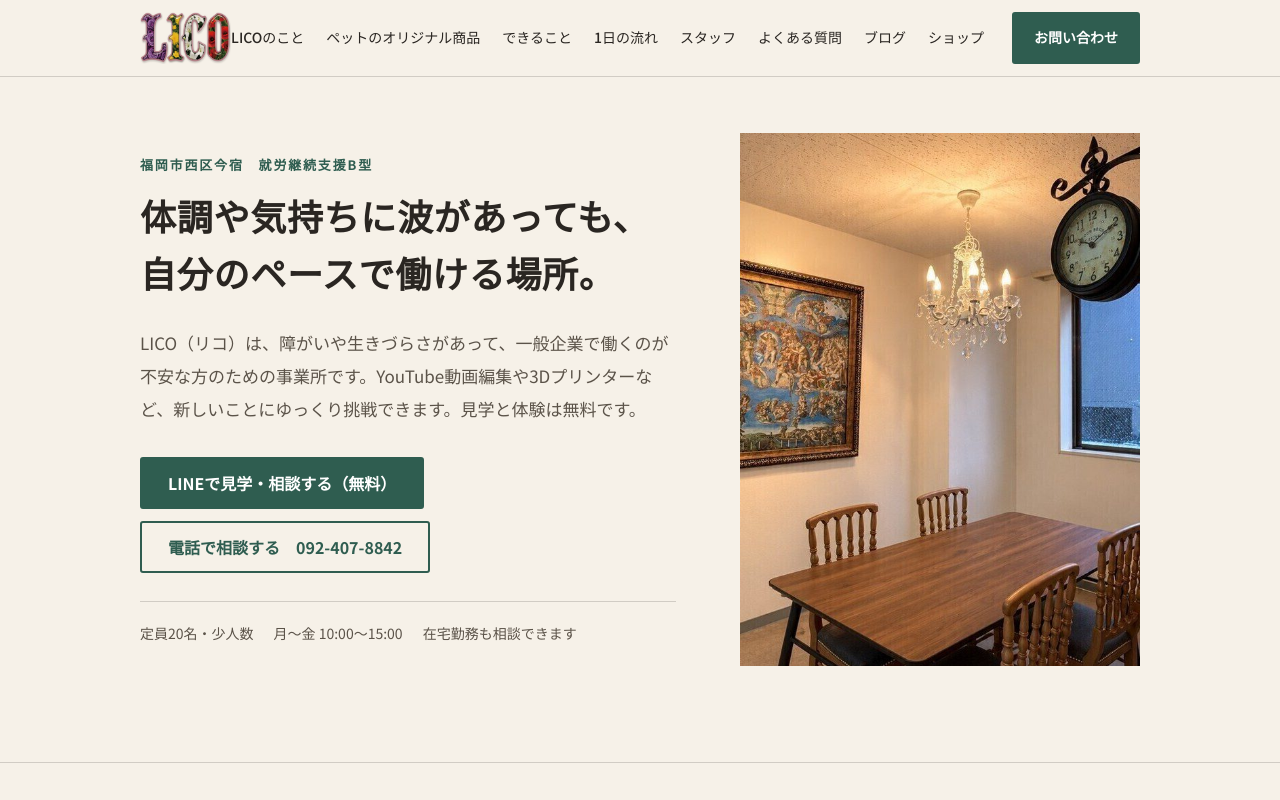
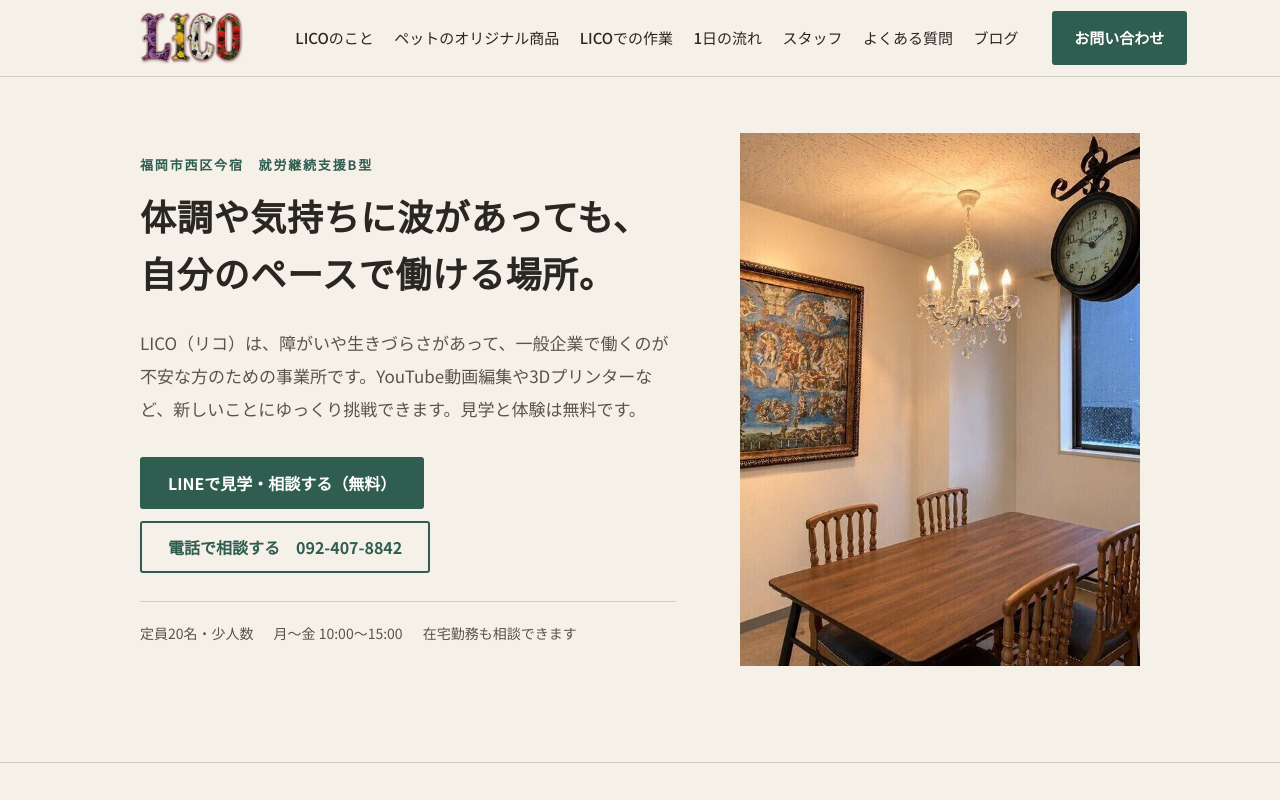
Before and after one commit to SyuroB-LICO-Fukuoka/syuroB-LICO, a plain HTML site: page index.html in a window 1280 px wide. Shown: the top 800 px of the page. Drawn offline with Linux system fonts and the light colour scheme.

Commit message:
トップ：ヘッダーの間隔と余白を調整、ショップを「ペットのオリジナル商品」に統合、できること→LICOでの作業
Co-Authored-By: Claude Sonnet 5.5 <noreply@anthropic.com>

```diff
--- a/index.html
+++ b/index.html
@@ -55,7 +55,8 @@ p+p{margin-top:1.1em}
 /* header */
 header{position:sticky;top:0;z-index:50;background:var(--paper);border-bottom:1px solid var(--line)}
 .hd{display:flex;align-items:center;justify-content:space-between;height:64px}
-.hd .logo img{height:44px;width:auto;mix-blend-mode:multiply}
+.hd .logo{flex:0 0 auto;margin-right:28px}
+.hd .logo img{height:44px;width:auto;display:block;mix-blend-mode:multiply}
 #menu-btn{min-width:48px;min-height:48px;background:none;border:0;font:inherit;font-weight:700;font-size:14px;color:var(--ink);cursor:pointer}
 nav#nav{display:none;position:absolute;left:0;right:0;top:64px;background:var(--paper);border-bottom:1px solid var(--line);padding:8px var(--gutter) 20px}
 nav#nav.open{display:block}
@@ -184,9 +185,10 @@ footer a{color:#EDE6D8}
   .hd{height:76px}
   .hd .logo img{height:52px}
   #menu-btn{display:none}
-  nav#nav{display:flex;position:static;border:0;padding:0;align-items:center;gap:22px;background:none}
-  nav#nav a{border:0;padding:8px 0;font-size:14px;white-space:nowrap}
-  nav#nav a.cta{margin:0 0 0 6px;padding:10px 20px;color:#fff}
+  .hd{gap:24px}
+  nav#nav{display:flex;position:static;border:0;padding:0;align-items:center;justify-content:flex-end;flex:1 1 auto;gap:clamp(14px,1.6vw,28px);background:none}
+  nav#nav a{border:0;padding:8px 0;font-size:clamp(13px,1.25vw,15px);white-space:nowrap}
+  nav#nav a.cta{margin:0 0 0 clamp(4px,1vw,14px);padding:10px clamp(14px,1.6vw,22px);color:#fff}
   .hero{padding:56px 0 96px}
   .hero .wrap{display:grid;grid-template-columns:1fr 400px;gap:64px;align-items:center}
   .hero-photo{order:2;margin:0}
@@ -221,6 +223,7 @@ footer a{color:#EDE6D8}
   .acc{display:grid;grid-template-columns:5fr 7fr;gap:80px}
   .faq-wrap{max-width:820px}
 }
+@media (min-width:860px) and (max-width:1000px){.hd{gap:8px}.hd .logo{margin-right:8px}nav#nav{gap:10px}nav#nav a{font-size:12px}nav#nav a.cta{padding:9px 12px;margin-left:2px}}
 @media (prefers-reduced-motion:reduce){html{scroll-behavior:auto}}
 </style>
 </head>
@@ -233,12 +236,11 @@ footer a{color:#EDE6D8}
     <nav id="nav" aria-label="メインメニュー">
       <a href="#about">LICOのこと</a>
       <a href="#pet">ペットのオリジナル商品</a>
-      <a href="#things">できること</a>
+      <a href="#things">LICOでの作業</a>
       <a href="#day">1日の流れ</a>
       <a href="#staff">スタッフ</a>
       <a href="#faq">よくある質問</a>
       <a href="blog/">ブログ</a>
-      <a href="https://syurob-lico-fukuoka.github.io/ittenmon/" target="_blank" rel="noopener">ショップ</a>
       <a href="#contact" class="cta">お問い合わせ</a>
     </nav>
   </div>
@@ -312,7 +314,7 @@ footer a{color:#EDE6D8}
 
 <section id="things" aria-labelledby="h-things">
   <div class="wrap">
-    <p class="eyebrow">できること</p>
+    <p class="eyebrow">作業内容</p>
     <h2 id="h-things">LICOでの作業</h2>
     <ol class="things">
       <li class="thing">
@@ -487,7 +489,7 @@ footer a{color:#EDE6D8}
     <ul class="fn">
       <li><a href="#about">LICOのこと</a></li>
       <li><a href="#pet">ペットのオリジナル商品</a></li>
-      <li><a href="#things">できること</a></li>
+      <li><a href="#things">LICOでの作業</a></li>
       <li><a href="#day">1日の流れ</a></li>
       <li><a href="#staff">スタッフ</a></li>
       <li><a href="#faq">よくある質問</a></li>
```
